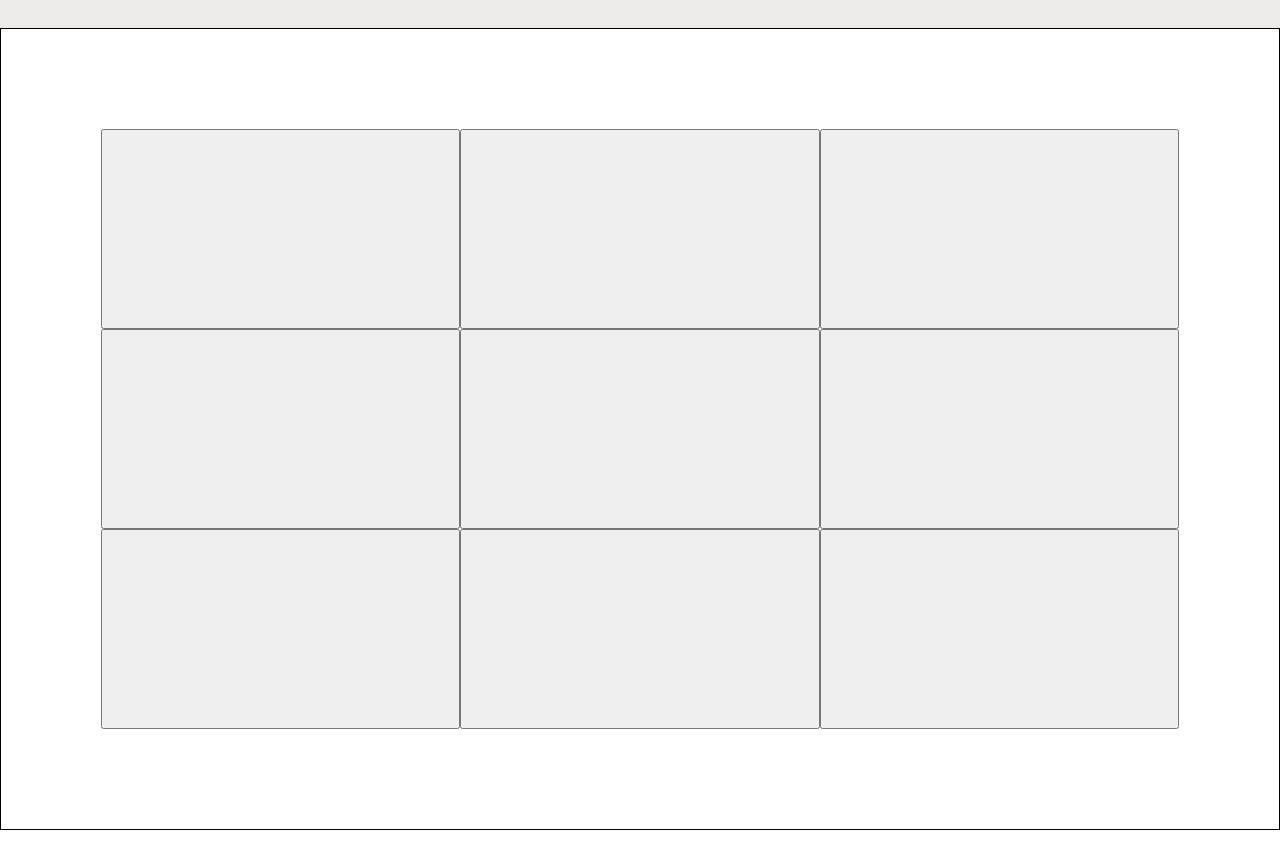
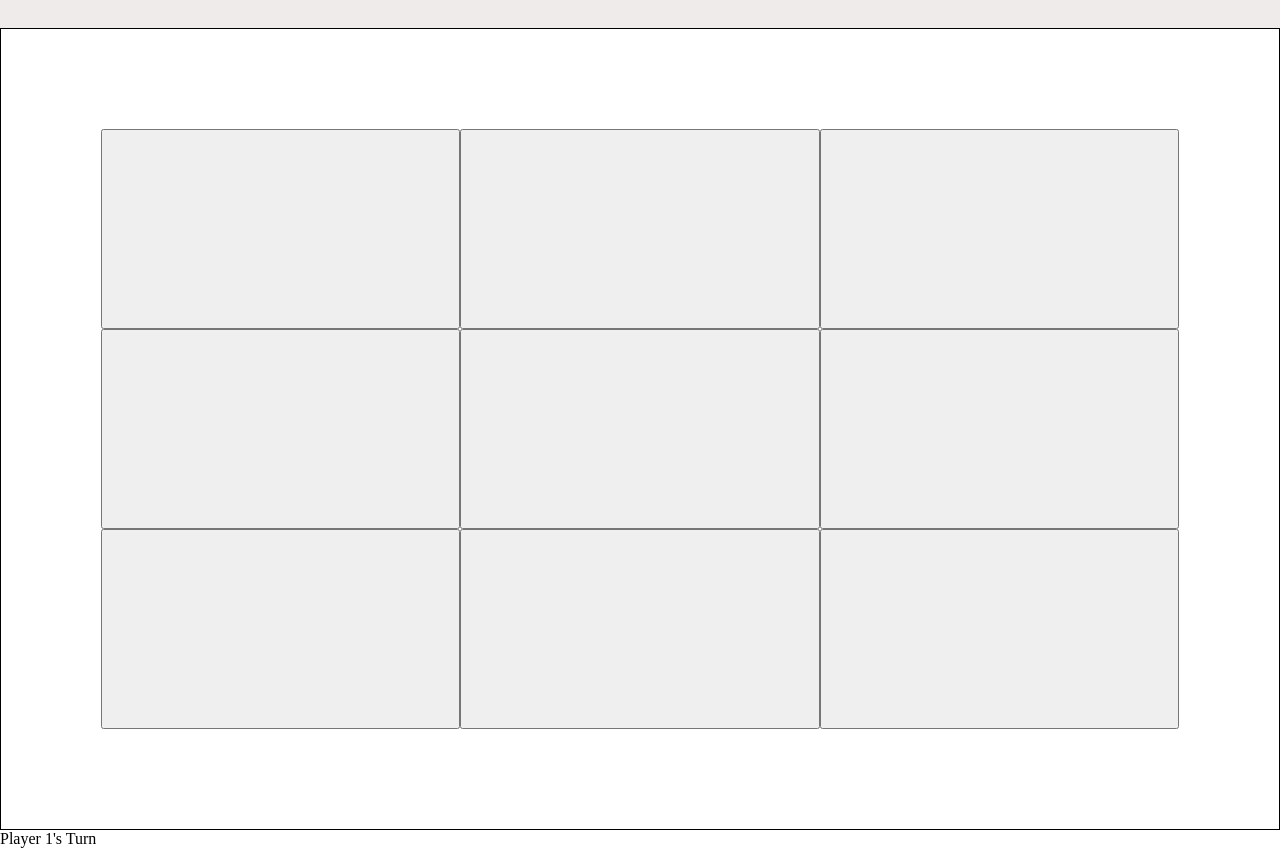
Before and after one commit to alvaromejiaAM/tic-tac-toe, a plain HTML site: page index.html in a window 1280 px wide. Shown: the part 72-920 px from the top of the page. Drawn offline with Linux system fonts and the light colour scheme.

Commit message:
Add info container for player turn

```diff
--- a/index.html
+++ b/index.html
@@ -13,6 +13,7 @@
     </div>
     <div class="game"></div>
   </div>
+  <div class="info"></div>
   <script src="script.js" defer></script>
 </body>
 </html>
```
